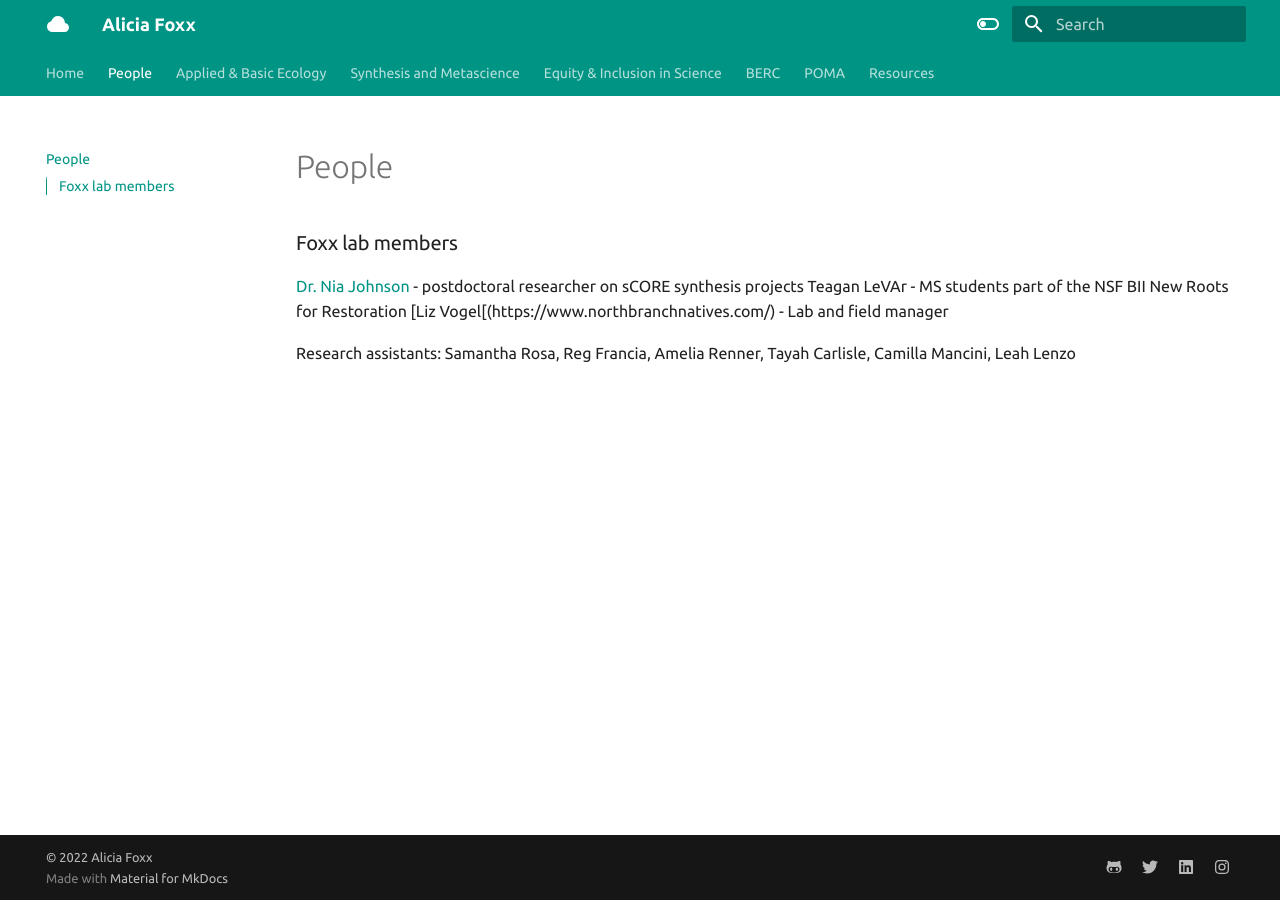
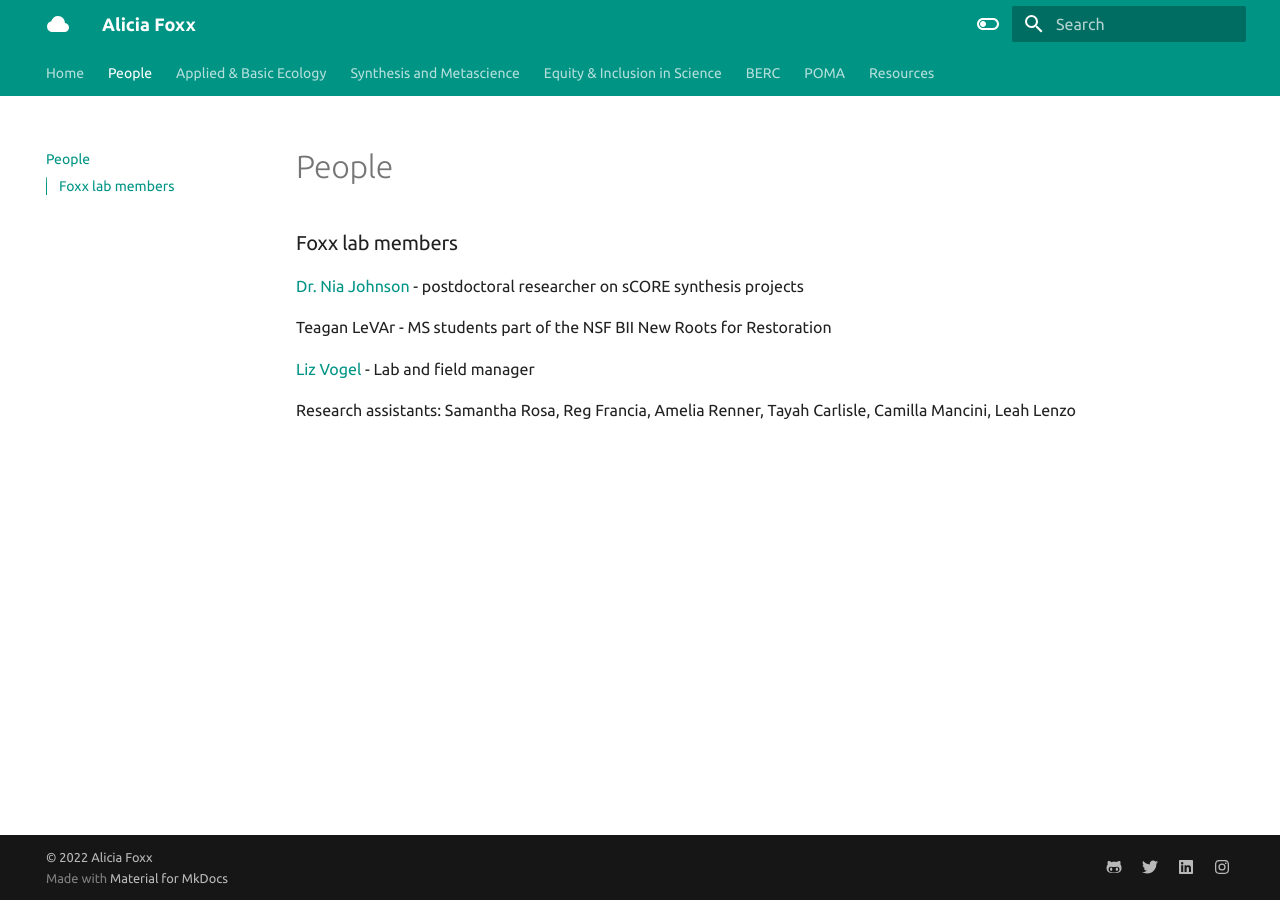
Before and after one commit to aliciafoxx/mkdocs-website, an MkDocs documentation site: the page built from docs/people.md, in a window 1280 px wide. Built offline with MkDocs 1.6.1 and Material for MkDocs 9.7.7, drawn with Linux system fonts in a browser that asks for light colours.

Commit message:
Update people.md

```diff
--- a/docs/people.md
+++ b/docs/people.md
@@ -2,7 +2,9 @@
 ### Foxx lab members
 
 [Dr. Nia Johnson](https://niajohnson.info/) - postdoctoral researcher on sCORE synthesis projects
+
 Teagan LeVAr - MS students part of the NSF BII New Roots for Restoration
-[Liz Vogel[(https://www.northbranchnatives.com/) - Lab and field manager
+
+[Liz Vogel](https://www.northbranchnatives.com/) - Lab and field manager
 
 Research assistants: Samantha Rosa, Reg Francia, Amelia Renner, Tayah Carlisle, Camilla Mancini, Leah Lenzo
```
